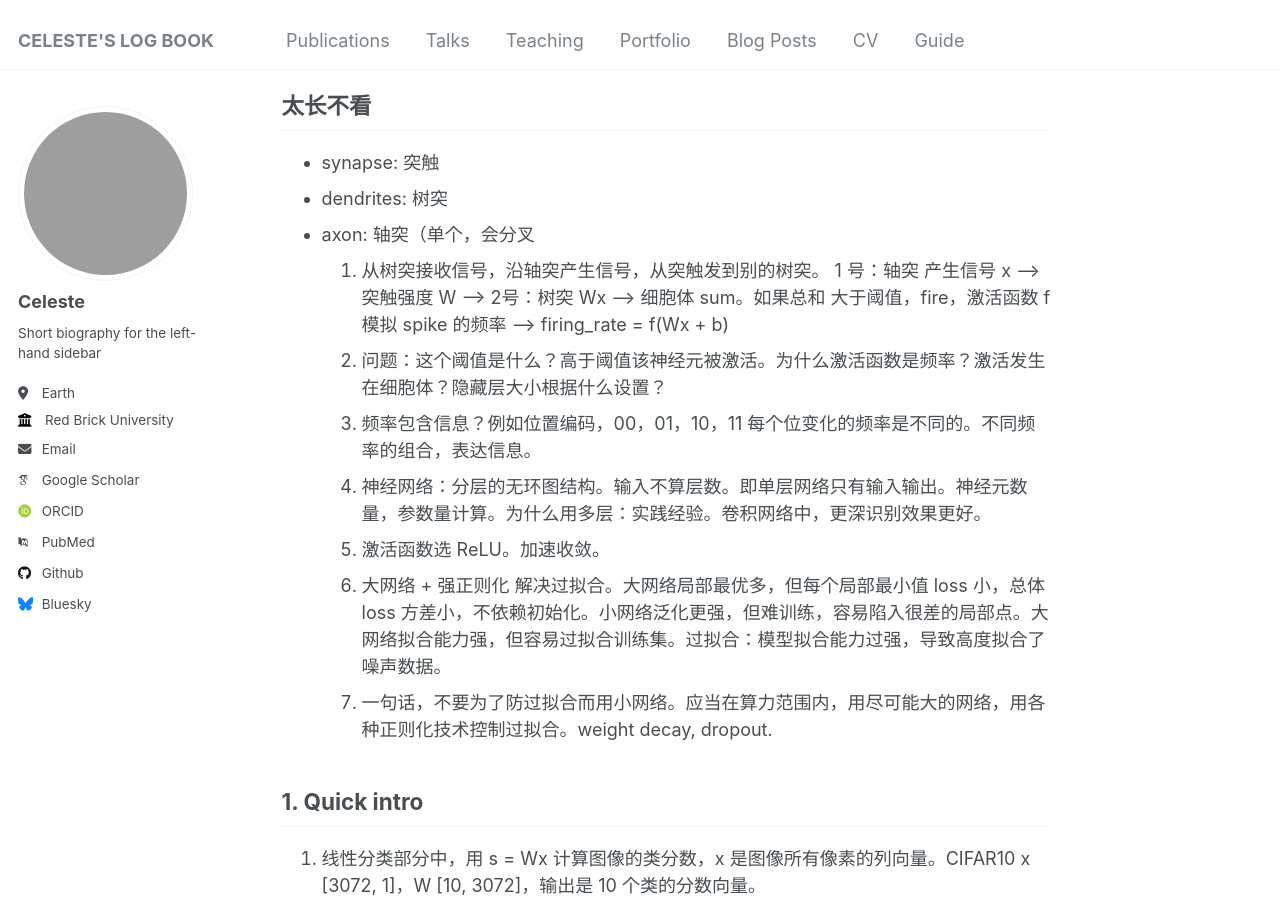
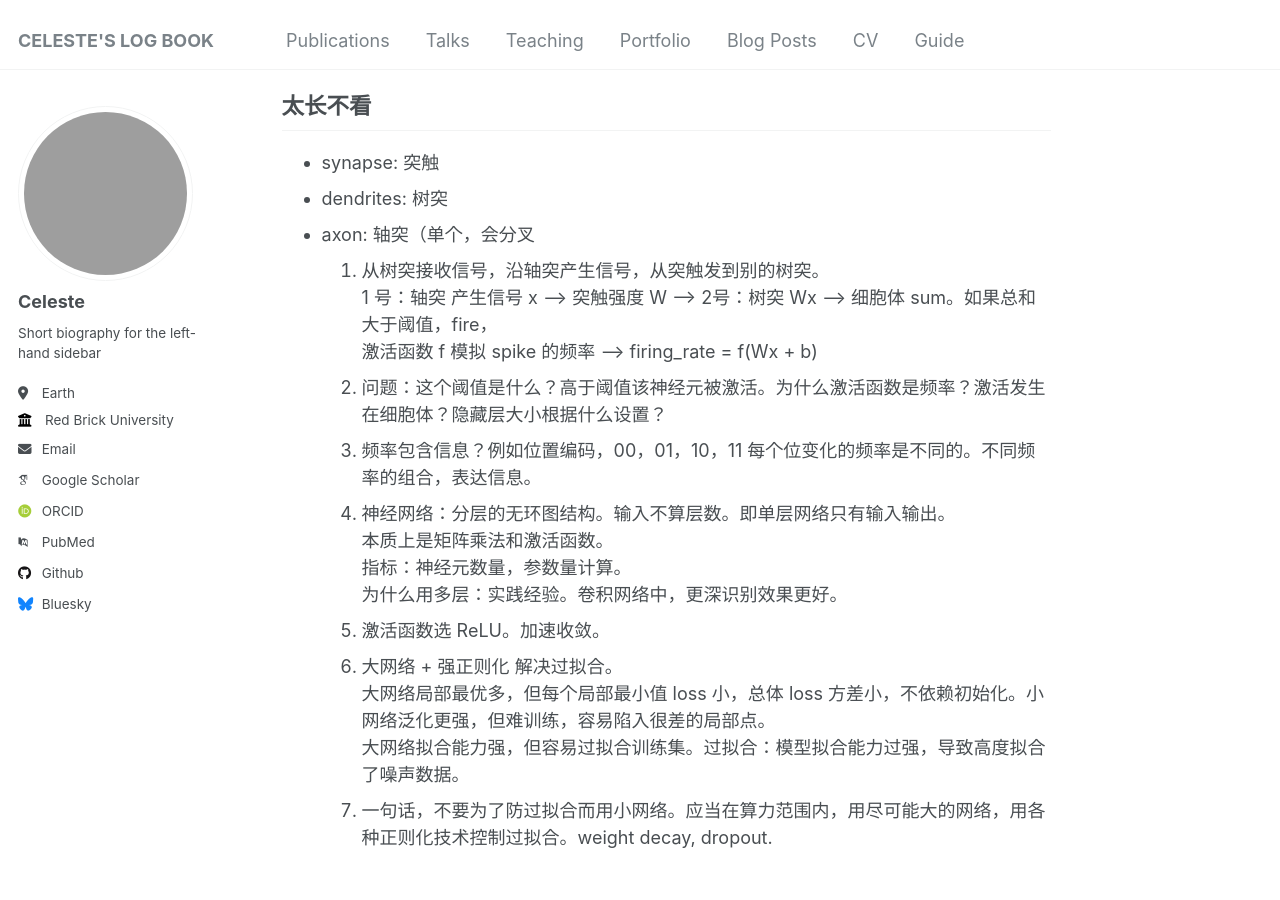
Before and after one commit to BUGERR/bugerr.github.io, a Jekyll site: the page built from _posts/2024-12-14-cs231n_5.md, in a window 1280 px wide and 900 px high, scrolled down 667 px. Built offline with Jekyll 4.4.1, drawn with Linux system fonts in a browser that asks for light colours; some web fonts are replaced; grey boxes are pictures that could not be loaded.

Commit message:
Update 2024-12-14-cs231n_5.md

```diff
--- a/_posts/2024-12-14-cs231n_5.md
+++ b/_posts/2024-12-14-cs231n_5.md
@@ -18,13 +18,20 @@ tags:
 - synapse: 突触
 - dendrites: 树突
 - axon: 轴突（单个，会分叉
-1. 从树突接收信号，沿轴突产生信号，从突触发到别的树突。 1 号：轴突 产生信号 x --> 突触强度 W --> 2号：树突 Wx --> 细胞体 sum。如果总和 大于阈值，fire，激活函数 f 模拟 spike 的频率 --> firing_rate = f(Wx + b)
-2. 问题：这个阈值是什么？高于阈值该神经元被激活。为什么激活函数是频率？激活发生在细胞体？隐藏层大小根据什么设置？
-3. 频率包含信息？例如位置编码，00，01，10，11 每个位变化的频率是不同的。不同频率的组合，表达信息。
-4. 神经网络：分层的无环图结构。输入不算层数。即单层网络只有输入输出。神经元数量，参数量计算。为什么用多层：实践经验。卷积网络中，更深识别效果更好。
-5. 激活函数选 ReLU。加速收敛。
-6. 大网络 + 强正则化 解决过拟合。大网络局部最优多，但每个局部最小值 loss 小，总体 loss 方差小，不依赖初始化。小网络泛化更强，但难训练，容易陷入很差的局部点。大网络拟合能力强，但容易过拟合训练集。过拟合：模型拟合能力过强，导致高度拟合了噪声数据。
-7. 一句话，不要为了防过拟合而用小网络。应当在算力范围内，用尽可能大的网络，用各种正则化技术控制过拟合。weight decay, dropout.
+1. 从树突接收信号，沿轴突产生信号，从突触发到别的树突。 \
+   1 号：轴突 产生信号 x --> 突触强度 W --> 2号：树突 Wx --> 细胞体 sum。如果总和 大于阈值，fire，\
+   激活函数 f 模拟 spike 的频率 --> firing_rate = f(Wx + b)
+3. 问题：这个阈值是什么？高于阈值该神经元被激活。为什么激活函数是频率？激活发生在细胞体？隐藏层大小根据什么设置？
+4. 频率包含信息？例如位置编码，00，01，10，11 每个位变化的频率是不同的。不同频率的组合，表达信息。
+5. 神经网络：分层的无环图结构。输入不算层数。即单层网络只有输入输出。\
+   本质上是矩阵乘法和激活函数。\
+   指标：神经元数量，参数量计算。\
+   为什么用多层：实践经验。卷积网络中，更深识别效果更好。
+6. 激活函数选 ReLU。加速收敛。
+7. 大网络 + 强正则化 解决过拟合。\
+   大网络局部最优多，但每个局部最小值 loss 小，总体 loss 方差小，不依赖初始化。小网络泛化更强，但难训练，容易陷入很差的局部点。\
+   大网络拟合能力强，但容易过拟合训练集。过拟合：模型拟合能力过强，导致高度拟合了噪声数据。
+9. 一句话，不要为了防过拟合而用小网络。应当在算力范围内，用尽可能大的网络，用各种正则化技术控制过拟合。weight decay, dropout.
 
 ## 1. Quick intro
 1. 线性分类部分中，用 s = Wx 计算图像的类分数，x 是图像所有像素的列向量。CIFAR10 x [3072, 1]，W [10, 3072]，输出是 10 个类的分数向量。
```
